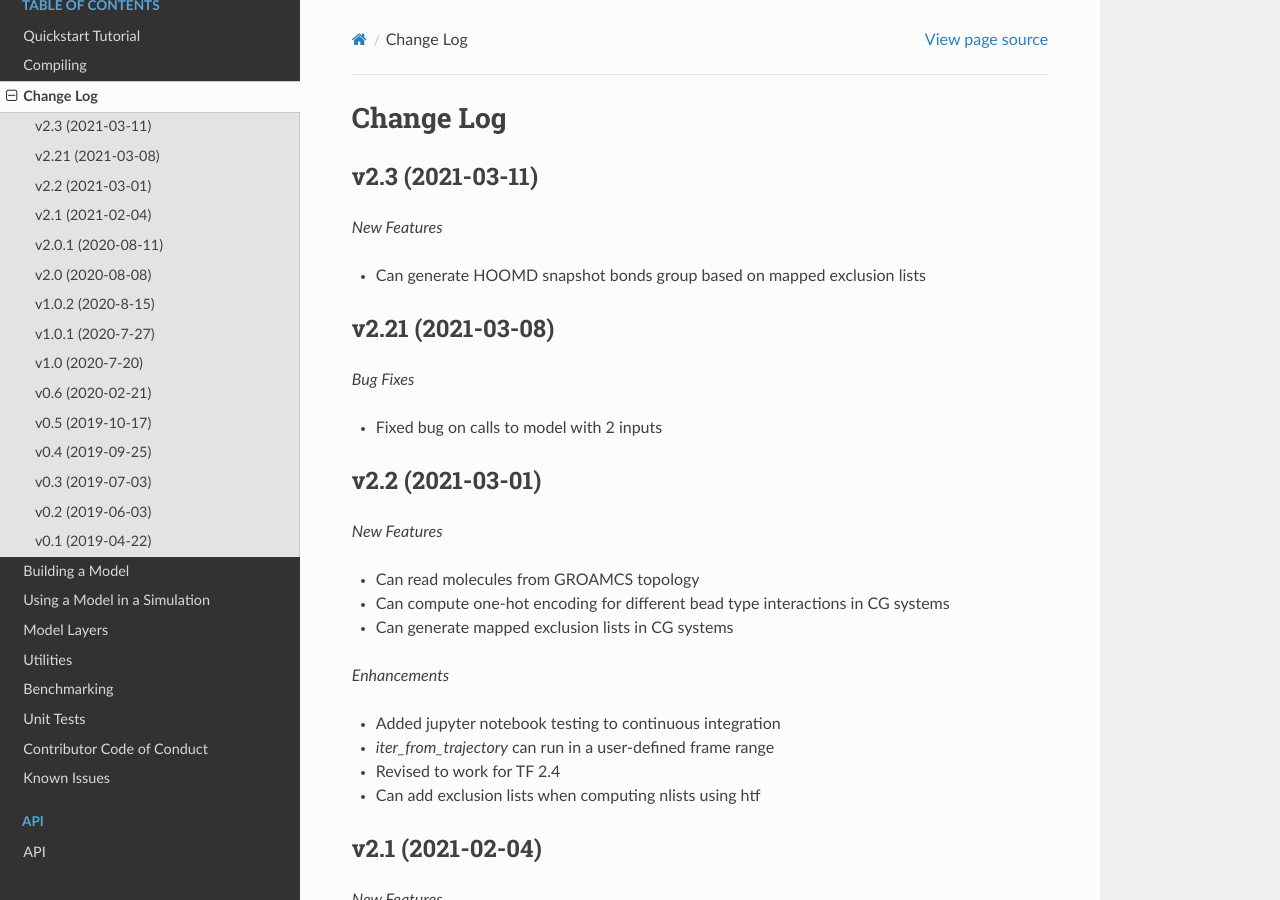
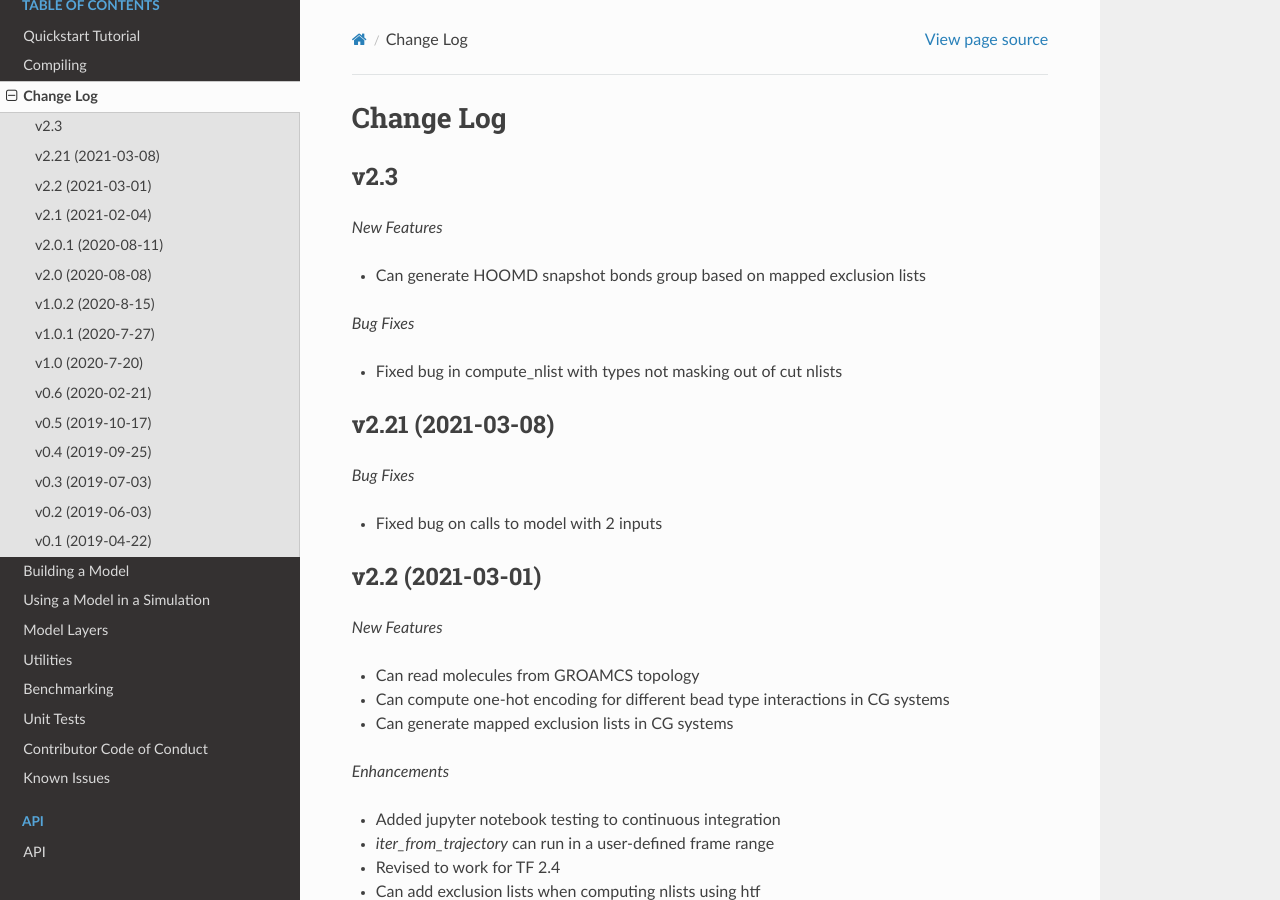
Before and after one commit to ur-whitelab/hoomd-tf, a Sphinx documentation site: the page built from sphinx-docs/source/changelog.rst, in a window 1280 px wide and 900 px high. Built offline with Sphinx 7.4.7 and the Read the Docs theme 2.0.0, drawn with Linux system fonts in a browser that asks for light colours.

Commit message:
Fixed compute_nlist bug

```diff
--- a/sphinx-docs/source/changelog.rst
+++ b/sphinx-docs/source/changelog.rst
@@ -1,13 +1,16 @@
 Change Log
 ==========
 
-v2.3 (2021-03-11)
+v2.3
 --------------------
 
 *New Features*
 
 - Can generate HOOMD snapshot bonds group based on mapped exclusion lists
 
+*Bug Fixes*
+
+- Fixed bug in compute_nlist with types not masking out of cut nlists
 
 v2.21 (2021-03-08)
 --------------------
```
Also changed, not shown: 1 other file.
